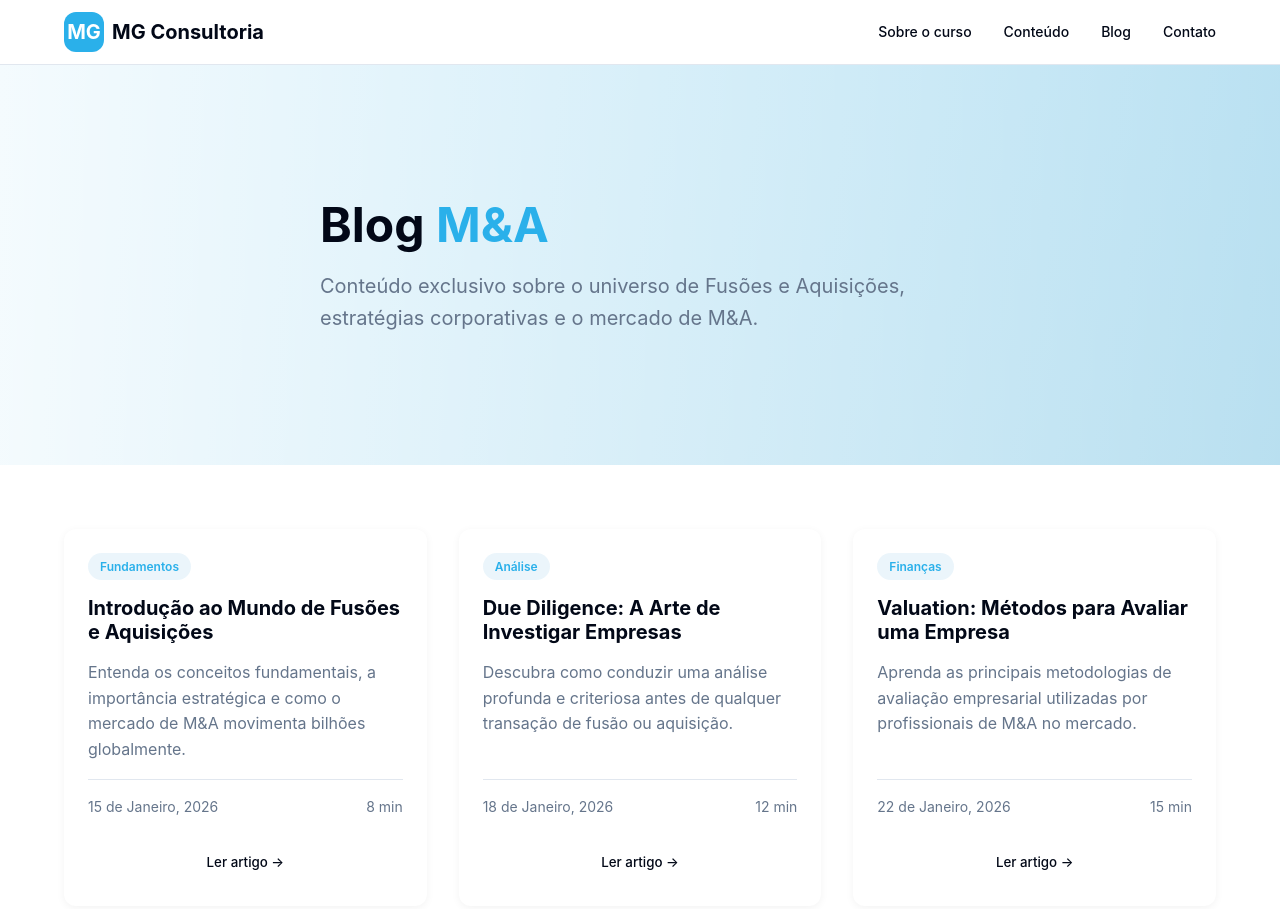
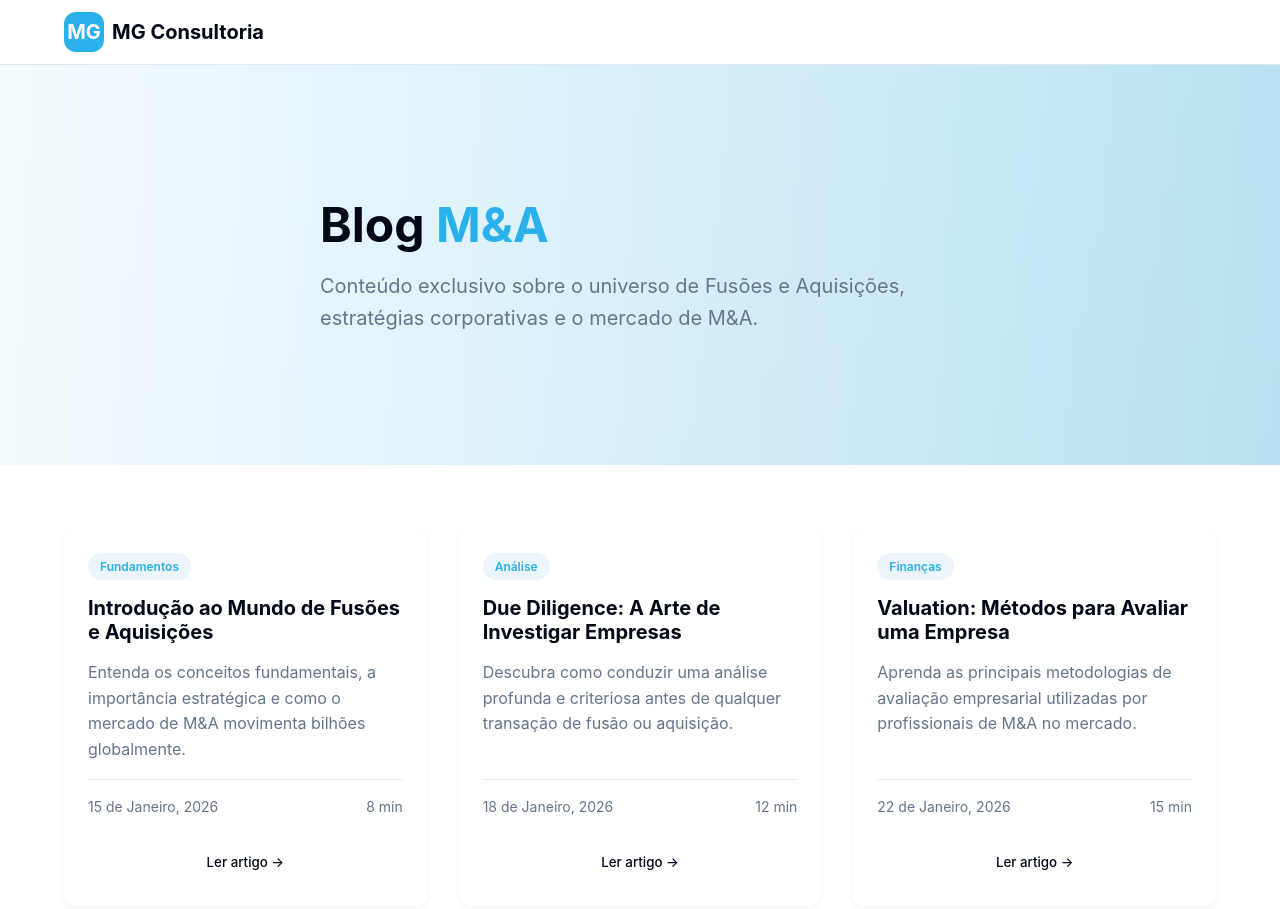
Before and after one commit to pjconsultorialtdaa-source/mg-consultoria, a plain HTML site: page index.html in a window 1280 px wide. Shown: the top 909 px of the page. Drawn offline with Linux system fonts and the light colour scheme.

Commit message:
Update index.html

```diff
--- a/index.html
+++ b/index.html
@@ -18,10 +18,6 @@
                     <span class="logo-text">MG Consultoria</span>
                 </a>
                 <nav class="nav">
-                    <a href="index-html.html#sobre" class="nav-link">Sobre o curso</a>
-                    <a href="index-html.html#conteudo" class="nav-link">Conteúdo</a>
-                    <a href="blog-html.html" class="nav-link">Blog</a>
-                    <a href="index-html.html#contato" class="nav-link">Contato</a>
                 </nav>
                 <button class="mobile-menu" onclick="toggleMenu()">
                     <svg width="24" height="24" fill="none" stroke="currentColor" viewBox="0 0 24 24">
```
